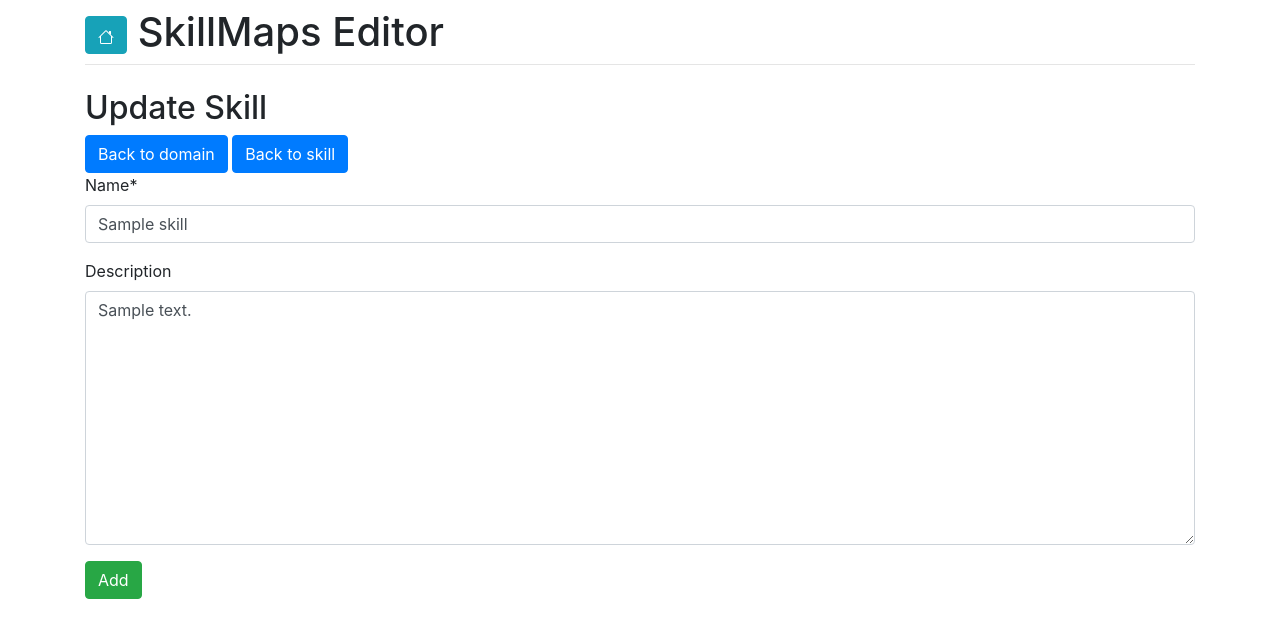
After one commit to mishasvintsow/skillmap, a Django app: page /domain/1/skill/1/edit in a window 1280 px wide. The commit adds this page. Shown: the top 638 px of the page. Run offline with Django 3.2, Linux system fonts and the light colour scheme; tables that the repository leaves empty hold one stand-in row (values such as "Sample post"); some libraries are stand-ins or nearby versions.

Commit message:
add links

```diff
--- a/domain/views.py
+++ b/domain/views.py
@@ -113,7 +113,7 @@ class StrategyDetailView(DetailView):
 class StrategyUpdateView(UpdateView):
     model = Strategy
     context_object_name = 'strategy'
-    fields = ['name', 'problem']
+    fields = ['skill_goal', 'name', 'problem']
     template_name = 'domain/strategy_actions_update.html'
 
     def get_object(self):
--- a/skillmap/urls.py
+++ b/skillmap/urls.py
@@ -21,7 +21,7 @@ from django.views.generic import TemplateView
 
 urlpatterns = [
     path('admin/', admin.site.urls),
-    path('', TemplateView.as_view(template_name="index.html")),
+    path('', TemplateView.as_view(template_name="index.html"), name='/'),
     path('graph/', include('graph.urls')),
     path('domain/', include('domain.urls')),
 ]  + static(settings.MEDIA_URL, document_root=settings.MEDIA_ROOT)
--- a/templates/base.html
+++ b/templates/base.html
@@ -13,7 +13,7 @@
     <div class="row justify-content-center">
         <div class="col-12">
             <h1 class="mt-2">
-                <a href="{% url 'graphs' %}" class="btn btn-info">
+                <a href="{% url '/' %}" class="btn btn-info">
               <svg xmlns="http://www.w3.org/2000/svg" width="16" height="16" fill="currentColor" class="bi bi-house" viewBox="0 0 16 16">
               <path fill-rule="evenodd" d="M2 13.5V7h1v6.5a.5.5 0 0 0 .5.5h9a.5.5 0 0 0 .5-.5V7h1v6.5a1.5 1.5 0 0 1-1.5 1.5h-9A1.5 1.5 0 0 1 2 13.5zm11-11V6l-2-2V2.5a.5.5 0 0 1 .5-.5h1a.5.5 0 0 1 .5.5z"/>
               <path fill-rule="evenodd" d="M7.293 1.5a1 1 0 0 1 1.414 0l6.647 6.646a.5.5 0 0 1-.708.708L8 2.207 1.354 8.854a.5.5 0 1 1-.708-.708L7.293 1.5z"/>
--- a/templates/domain/domain_update.html
+++ b/templates/domain/domain_update.html
@@ -3,6 +3,8 @@
 
 {% block content %}
 <h2>Update Domain</h2>
+    <a href="{% url 'domain_detail' form.instance.code %}"
+       class="btn btn-primary"> Back to domain </a>
 <form method="post">
     {% csrf_token %}
     {{ form|crispy }}
--- a/templates/domain/skill_detail.html
+++ b/templates/domain/skill_detail.html
@@ -3,6 +3,8 @@
 
 
 {% block content %}
+    <a href="{% url 'domain_detail' skill.domain.code %}"
+       class="btn btn-primary"> Back to domain </a>
     <a href="{% url 'skill_update' skill.domain.code skill.code %}"
        class="btn btn-primary"> Update </a>
     <a href="{% url 'strategy_create' skill.domain.code skill.code %}" class="btn btn-primary"> Add Strategy </a>
--- /dev/null
+++ b/templates/domain/skill_update.html
@@ -0,0 +1,15 @@
+{% extends "base.html" %}
+{% load crispy_forms_tags %}
+
+{% block content %}
+<h2>Update Skill</h2>
+    <a href="{% url 'domain_detail' form.instance.domain.code %}"
+       class="btn btn-primary"> Back to domain </a>
+    <a href="{% url 'skill_detail' form.instance.domain.code form.instance.code %}"
+       class="btn btn-primary"> Back to skill </a>
+<form method="post">
+    {% csrf_token %}
+    {{ form|crispy }}
+    <button type="submit" class="btn btn-success"> Add </button>
+</form>
+{% endblock %}
--- a/templates/domain/strategy_actions_update.html
+++ b/templates/domain/strategy_actions_update.html
@@ -2,6 +2,12 @@
 {% load crispy_forms_tags %}
 {% block content %}
     <h2>Update Strategy</h2>
+    <a href="{% url 'domain_detail' form.instance.skill_goal.domain.code %}"
+       class="btn btn-primary"> Back to domain </a>
+    <a href="{% url 'skill_detail' form.instance.skill_goal.domain.code form.instance.skill_goal.code %}"
+       class="btn btn-primary"> Back to skill </a>
+    <a href="{% url 'strategy_detail' form.instance.skill_goal.domain.code form.instance.skill_goal.code form.instance.code %}"
+       class="btn btn-primary"> Back to strategy </a>
     <form method="post">
         {{ formset.management_form|crispy }}
         {% csrf_token %}
--- a/templates/domain/strategy_detail.html
+++ b/templates/domain/strategy_detail.html
@@ -3,6 +3,10 @@
 
 
 {% block content %}
+    <a href="{% url 'domain_detail' strategy.skill_goal.domain.code %}"
+       class="btn btn-primary"> Back to domain </a>
+    <a href="{% url 'skill_detail' strategy.skill_goal.domain.code strategy.skill_goal.code %}"
+       class="btn btn-primary"> Back to skill </a>
     <a href="{% url 'strategy_update' strategy.skill_goal.domain.code strategy.skill_goal.code strategy.code %}"
        class="btn btn-primary"> Update </a>
     <div class="container">
```
